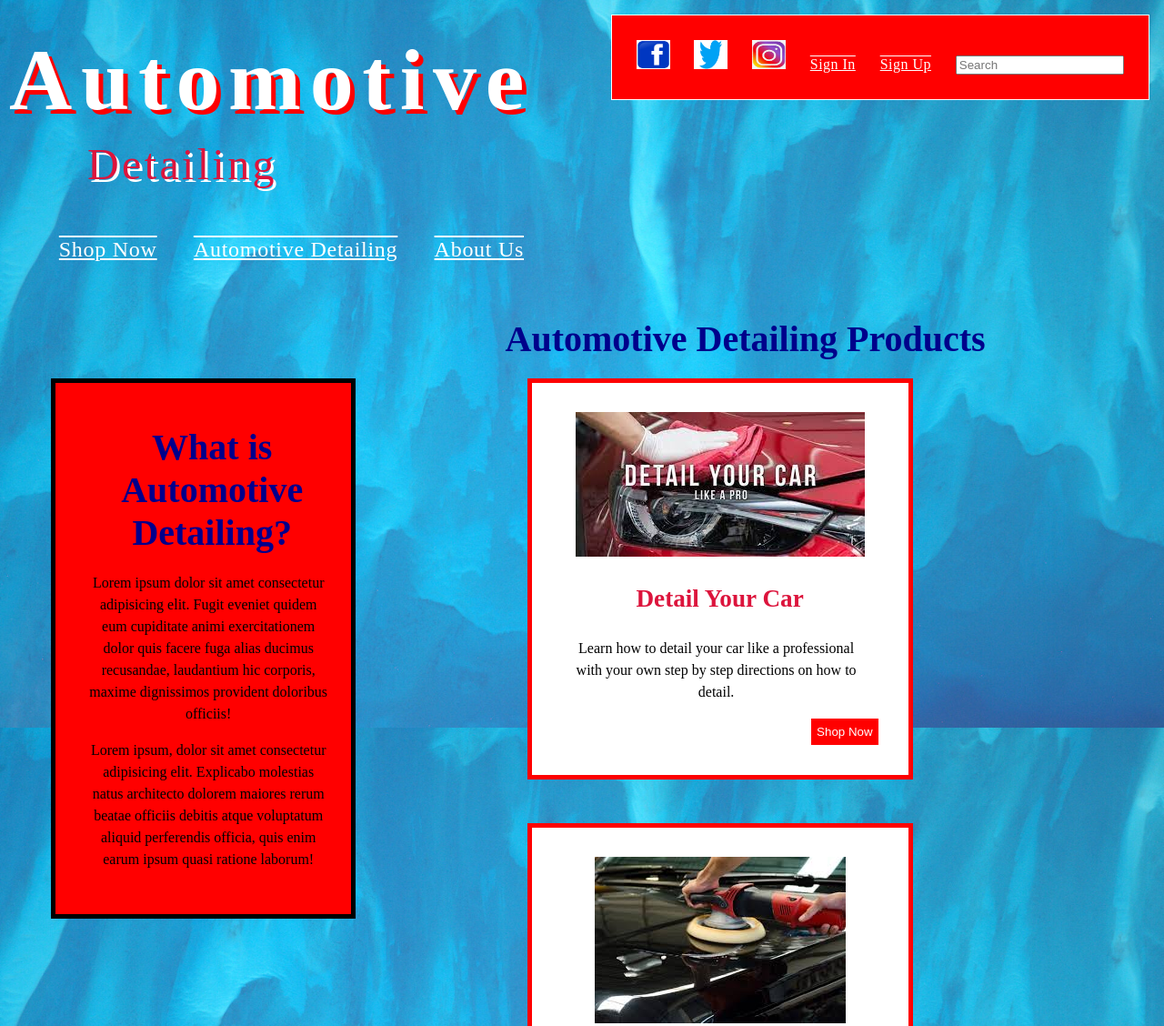
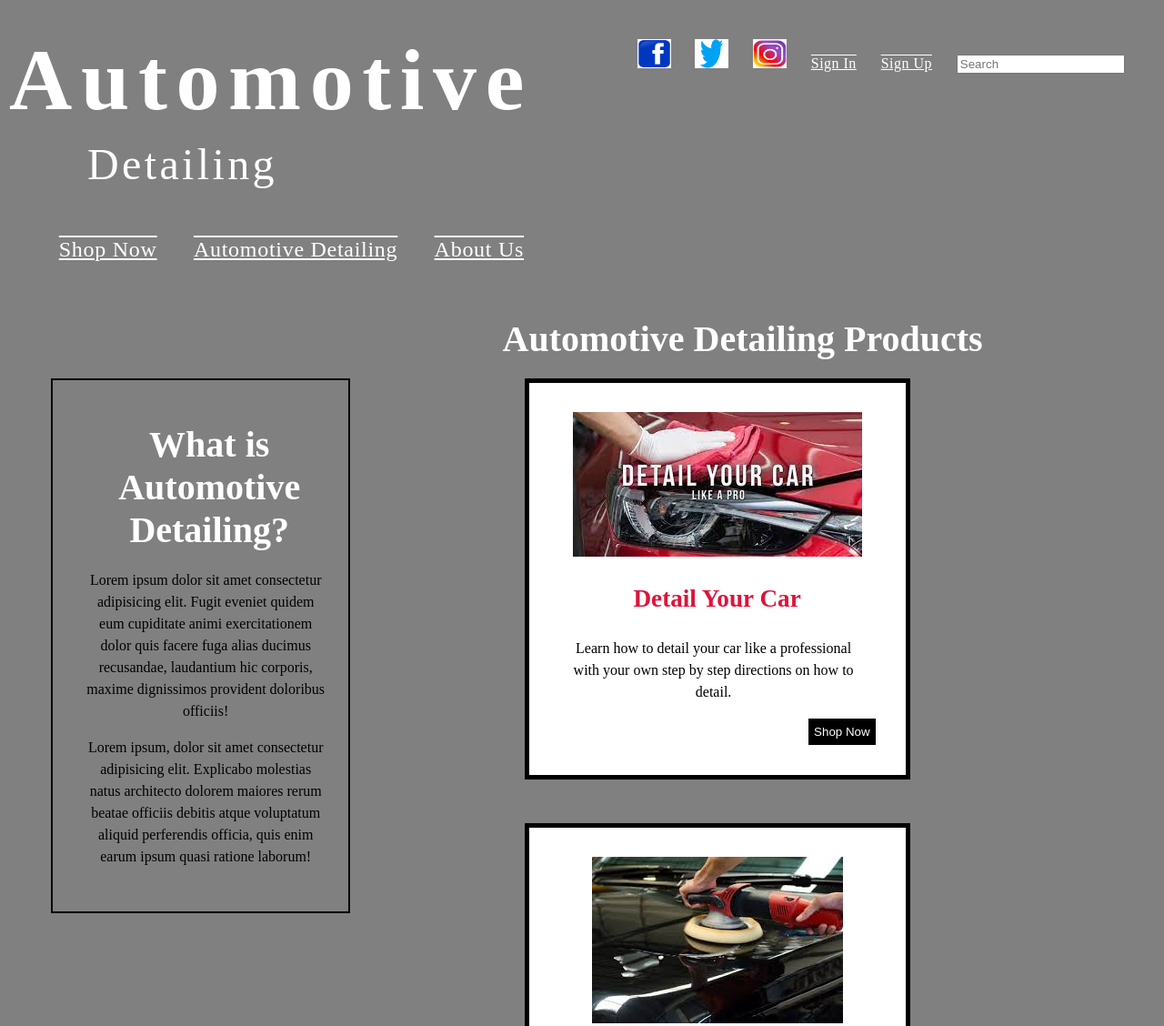
Before and after one commit to kjoest/StoreFront, a plain HTML site: page index.html in a window 1280 px wide. Shown: the top 1128 px of the page at 91% size. Drawn offline with Linux system fonts and the light colour scheme.

Commit message:
Made Changes to the CSS

```diff
--- a/main.css
+++ b/main.css
@@ -10,7 +10,8 @@
 /* Common Elements */
 
 body {
-    background: #d4f1f9 url(assets/blue-pillars.jpg) no-repeat fixed top center;
+    /*background: #d4f1f9 url(assets/blue-pillars.jpg) no-repeat fixed top center;*/
+    background-color: gray;
     padding: 0;
     margin: auto;
     -webkit-background-size: 100% 100%;
@@ -27,7 +28,8 @@ body {
 }
 
 h1 {
-    color: #00008B;
+    /*color: #00008B;*/
+    color: #fff;
     font-size: 2.5em;
     margin: 0.5em 0 0.5em 0;
     padding: 0;
@@ -58,7 +60,7 @@ div.clear {
 }
 
 button {
-    background-color: #ff0000;
+    background-color: #000;
     height: 2.3em;
     color: #fff;
     border: 1px solid #fff;
@@ -66,9 +68,7 @@ button {
 }
 
 button:hover {
-    color: #ff0000;
-    background-color: #fff;
-    border: 1px solid #ff0000;
+    cursor: pointer;
 }
 
 /* Header */
@@ -79,7 +79,7 @@ header h1 {
     font-size: 6.0em;
     letter-spacing: 0.10em;
     margin: 10px;
-    text-shadow: 5px 5px 0 #ff0000;
+    /*text-shadow: 5px 5px 0 #ff0000;*/
 }
 
 header h2 {
@@ -87,8 +87,11 @@ header h2 {
     font-size: 3.0em;
     margin: 0 0 0 2.0em;
     letter-spacing: 0.07em;
-    text-shadow: 3px 3px 0 #fff;
+    color: #fff;
+    /*text-shadow: 3px 3px 0 #fff;*/
 }
+
+
 
 .headerMenu {
     font-size: 1.5em;
@@ -129,16 +132,16 @@ nav li a, nav li a:visited {
 }
 
 nav li a:hover {
-    color: #ff0000;
-    background-color: #fff;
+    /*color: #ff0000;*/
+    background-color: #000;
+    font-family: arial, times;
 }
 
 nav#utilityMenu {
     float: right;
     margin: -1.0em;
-    border: 1px solid #fff;
     padding: 0;
-    background-color: red;
+    /*background-color: red;*/
 }
 
 /* Section */
@@ -148,10 +151,9 @@ section#sidebar {
     float: left;
     position: relative;
     display: block;
-    background-color: #ff0000;
     margin: 4.2em 0 3.0em 1.5em;
     padding: 1.7em 0.5em 2.0em 1.7em;
-    border: 5px solid #000;
+    border: 2px solid #000;
 }
 
 section #main {
@@ -170,7 +172,7 @@ section div.boxes {
     margin: 0 4.0em 3.0em 0.5em;
     padding: 2.0em;
     background-color: #fff;
-    border: #ff0000 solid 5px;
+    border: #000 solid 5px;
 }
 
 /* Footer */
@@ -196,7 +198,7 @@ footer a, footer a:visited {
 }
 
 footer a:hover {
-    color: #ff0000;
+    color: #000;
     text-decoration: bold;
     border: 2px solid #fff;
     background-color: #fff;
```
